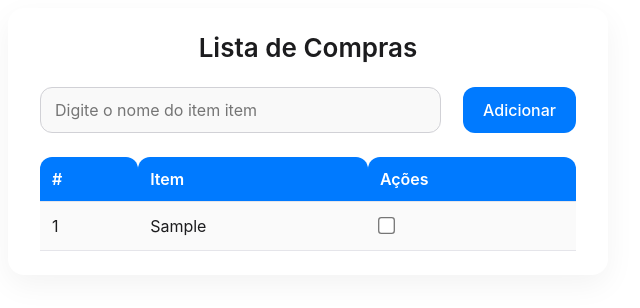
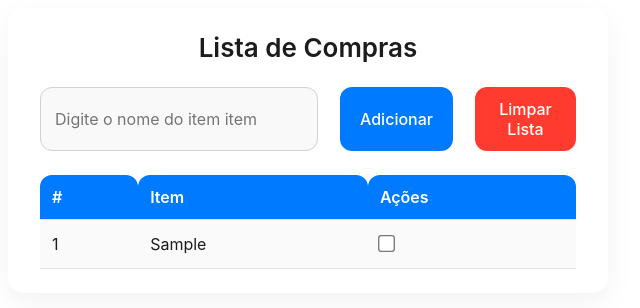
Before and after one commit to analuizacandida/calculadoraAngular, an Angular app: page / in a window 1280 px wide. Both pictures are taken after typing "Sample" into the empty fields and a click on the button "Adicionar". Shown: the top 308 px of the page, without its empty margins (0-640 px from the left). Built offline with nearby package versions, Linux system fonts and the light colour scheme.

Commit message:
riscar itens e limpar lista

```diff
--- a/src/app/lista-compras/lista-compras.component.css
+++ b/src/app/lista-compras/lista-compras.component.css
@@ -64,7 +64,7 @@
   }
 
 
-  button {
+  button[type="submit"] {
     padding: 12px 20px;
     background-color: #007aff;
     color: #ffffff;
@@ -77,8 +77,21 @@
     transition: background-color 0.25s ease, transform 0.1s ease;
   }
 
-  button:hover {
+  button[type= "submit"] :hover {
     background-color: #005ecb;
+  }
+
+  button[type="button"] {
+    padding: 12px 20px;
+    background-color: #ff3b30;
+    color: #ffffff;
+    border: none;
+    border-radius: 12px;
+    font-size: 16px;
+    font-weight: 500;
+    cursor: pointer;
+    margin-left: 10px;
+    transition: background-color 0.25s ease, transform 0.1s ease;
   }
 
   button:active {
@@ -123,3 +136,9 @@
     accent-color: #007aff;
     cursor: pointer;
   }
+
+
+  .item-riscado {
+    text-decoration: line-through;
+    color: #8e8e93;
+  }
--- a/src/app/lista-compras/lista-compras.component.html
+++ b/src/app/lista-compras/lista-compras.component.html
@@ -1,13 +1,14 @@
 <div class="container">
-<h1> Lista de Compras</h1>
-<form #frm="ngForm" (ngSubmit)="adcionarItem()"   >
+  <h1>Lista de Compras</h1>
+  <form #frm="ngForm" (ngSubmit)="adcionarItem()">
     <input
       type="text"
       [(ngModel)]="item"
       placeholder="Digite o nome do item item"
-
-     name="item" />
+      name="item"
+    />
     <button type="submit">Adicionar</button>
+    <button type="button" (click)="limparLista()">Limpar Lista</button>
   </form>
   <table>
     <thead>
@@ -21,12 +22,15 @@
       @for (elemento of lista; track elemento.id) {
 
       <tr>
-            <td>{{elemento.id}}</td>
-            <td>{{elemento.nome}}</td>
+        <td>{{ elemento.id }}</td>
+        <td><span [ngClass] = "{ 'item-riscado' : elemento.comprado}" >{{elemento.nome}}</span></td>
         <td>
-                <input type="checkbox">
+          <input
+            type="checkbox"
+            (click)="riscarItem(elemento)"
+            [checked]="elemento.comprado"
+          />
         </td>
-
       </tr>
       } @empty {
       <tr>
@@ -34,6 +38,5 @@
       </tr>
       }
     </tbody>
-
   </table>
 </div>
--- a/src/app/lista-compras/lista-compras.component.ts
+++ b/src/app/lista-compras/lista-compras.component.ts
@@ -1,10 +1,12 @@
 import { Component } from '@angular/core';
 import { FormsModule } from '@angular/forms';
 import { ItemLista } from './itemLista';
+import { CommonModule } from '@angular/common';
 @Component({
   selector: 'app-lista-compras',
   imports: [
     FormsModule,
+    CommonModule
 
   ],
   templateUrl: './lista-compras.component.html',
@@ -25,4 +27,12 @@ adcionarItem() {
 
   console.table(this.lista); // -> Exibe a lista no console para depuração
 }
+  riscarItem(itemLista: ItemLista) {
+      itemLista.comprado = !itemLista.comprado; // -> Alterna o estado de comprado do item
+
+    }
+ limparLista() {
+    this.lista = []; // -> Limpa a lista de compras
+    console.table(this.lista); // -> Exibe a lista vazia no console para depuração
+  }
 }
```
Lines whose indentation alone changed are shown as unchanged.
